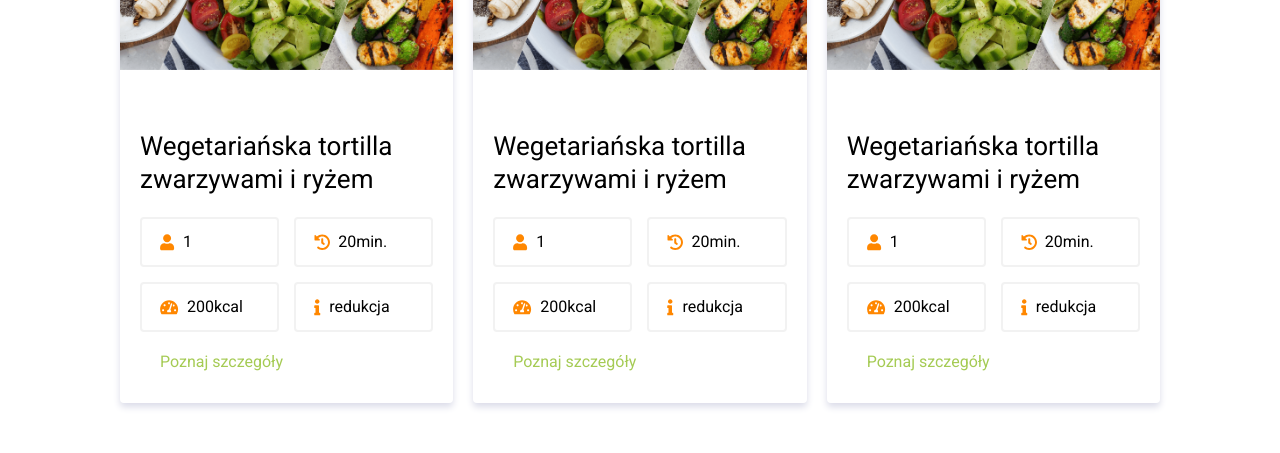
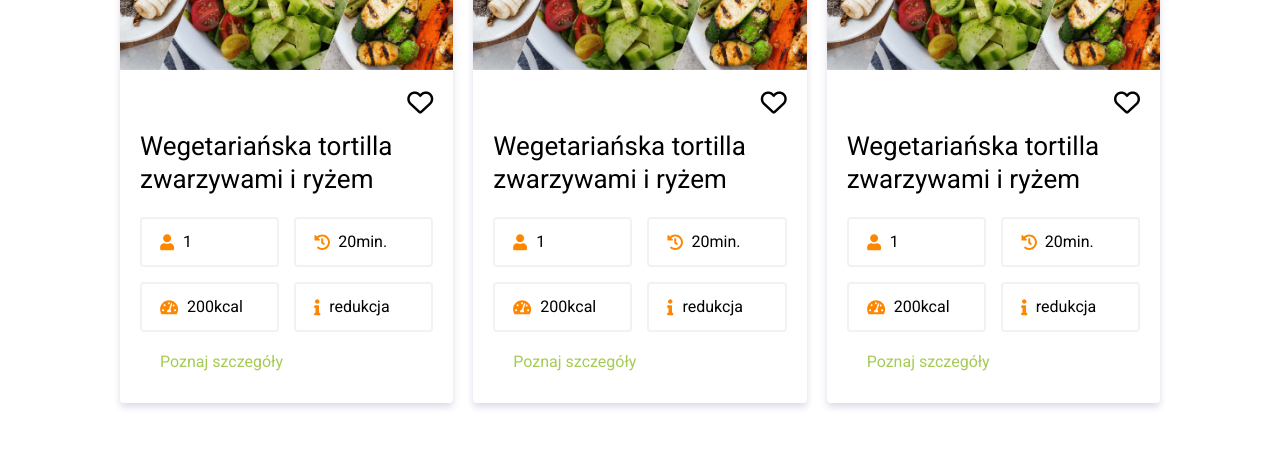
Before and after one commit to inzynieria-oprogramownia/inzynierka-oprogramownia, a React (Vite) app: page /blog in a window 1280 px wide. Shown: the part 2221-2674 px from the top of the page. Built offline with nearby package versions, Linux system fonts and the light colour scheme; a web font is replaced by a local one.

Commit message:
change recipeitem

```diff
--- a/src/components/pages/LoginPage.jsx
+++ b/src/components/pages/LoginPage.jsx
@@ -13,8 +13,8 @@ const LoginForm = () => {
   const navigateTo = useNavigate()
   return (
     <>
-      <Input label="Username" id="username" />
-      <Input label="Password" type="password" id="password" />
+      <Input placeholder="Username" id="username" />
+      <Input placeholder="Password" type="password" id="password" />
       <Button type="submit" onClick={() => navigateTo('/profile')}>
         <p>Zaloguj</p>
       </Button>
@@ -32,9 +32,9 @@ const CreateForm = () => {
 
   return (
     <>
-      <Input label="Username" id="username" />
+      <Input placeholder="Username" id="username" />
       <Input type="mail" label="Email" id="email" />
-      <Input label="Password" type="password" id="password" />
+      <Input placeholder="Password" type="password" id="password" />
       <Button type="submit" onClick={(e) => handle(e)}>
         <p>Stworz konto</p>
       </Button>
--- a/src/components/parts/Nav.jsx
+++ b/src/components/parts/Nav.jsx
@@ -2,7 +2,6 @@ import React, { useRef } from 'react'
 import { useSelector, useDispatch } from 'react-redux'
 import { NavLink } from 'react-router-dom'
 import { setUserData, initialState } from '../../redux/slices/user'
-// import useUserData from '../../hooks/useUserData'
 import '../../styles/nav.css'
 
 const Nav = () => {
--- a/src/components/parts/RecepieItem.jsx
+++ b/src/components/parts/RecepieItem.jsx
@@ -1,14 +1,44 @@
+/* eslint-disable jsx-a11y/no-static-element-interactions */
+/* eslint-disable jsx-a11y/click-events-have-key-events */
 import React from 'react'
+// import { useSelector, useDispatch } from 'react-redux'
+// import { setUserLikedMeals } from '../../redux/slices/user'
 import Button from './Button'
 import Brick from './Brick'
 import '../../styles/recepieItem.css'
 
 const RecipeItem = ({ data }) => {
   const { img, title, person, time, kcal, option } = data
+  // const likedMeals = useSelector((state) => state.person.likeMeals)
+  // const dispatch = useDispatch()
+
+  const handleClick = (event) => {
+    const iconElement = event.currentTarget
+    // const recipeId = iconElement.getAttribute('data-recipe-id')
+    iconElement.classList.add('fa-bounce')
+    iconElement.style.color = 'red'
+
+    // if (likedMeals.includes(recipeId)) {
+    //   dispatch(setUserLikedMeals([]))
+    //   console.log('usuwam')
+    // } else {
+    //   dispatch(setUserLikedMeals([recipeId]))
+    //   console.log('dodaje')
+    // }
+
+    setTimeout(() => {
+      iconElement.classList.remove('fa-bounce')
+    }, 1000)
+  }
   return (
     <div className="recipeItem">
       <img className="recipeItem--image" src={img} alt={title} />
       <div className="recipeItem--wrapper__outer">
+        <i
+          className="fa-regular fa-heart"
+          onClick={handleClick}
+          data-recipe-id="1"
+        />
         <p className="recipeItem--title">{title}</p>
         <div className="recipeItem--wrapper">
           <Brick icon="src\assets\person.svg" text={person} />
--- a/src/styles/recepieItem.css
+++ b/src/styles/recepieItem.css
@@ -9,6 +9,24 @@
   -moz-box-shadow: 0px 4px 7px 0px rgba(219, 220, 233, 1);
   box-shadow: 0px 4px 7px 0px rgba(219, 220, 233, 1);
 }
+
+.recipeItem--wrapper__outer {
+  position: relative;
+}
+
+.recipeItem--wrapper__outer i {
+  position: absolute;
+  top: 20px;
+  right: 20px;
+  font-size: var(--lFontSize);
+  cursor: pointer;
+  transition: 0.2s;
+}
+
+.recipeItem--wrapper__outer i:hover {
+  color: red;
+}
+
 .recipeItem--wrapper__outer {
   padding: 20px;
 }
```
